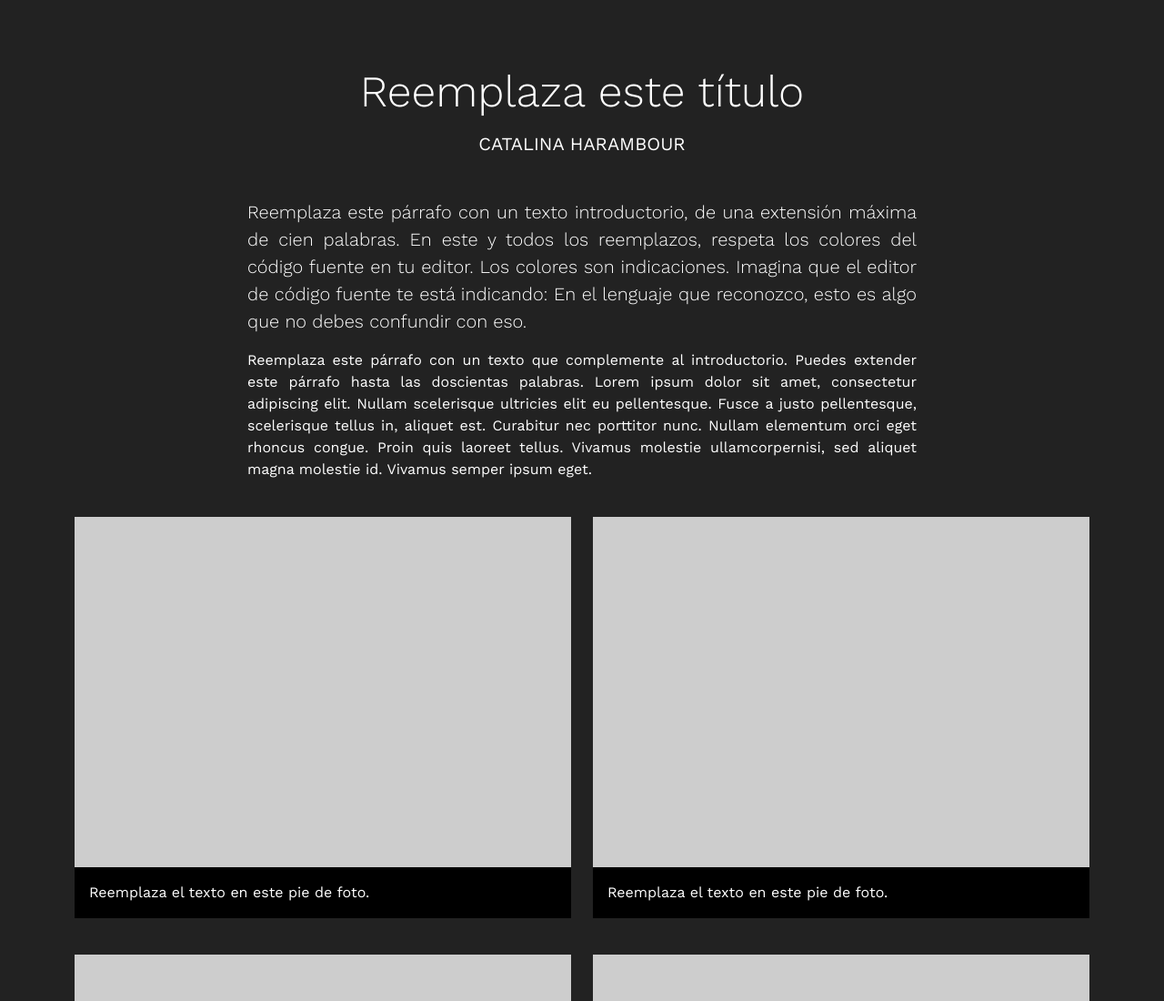
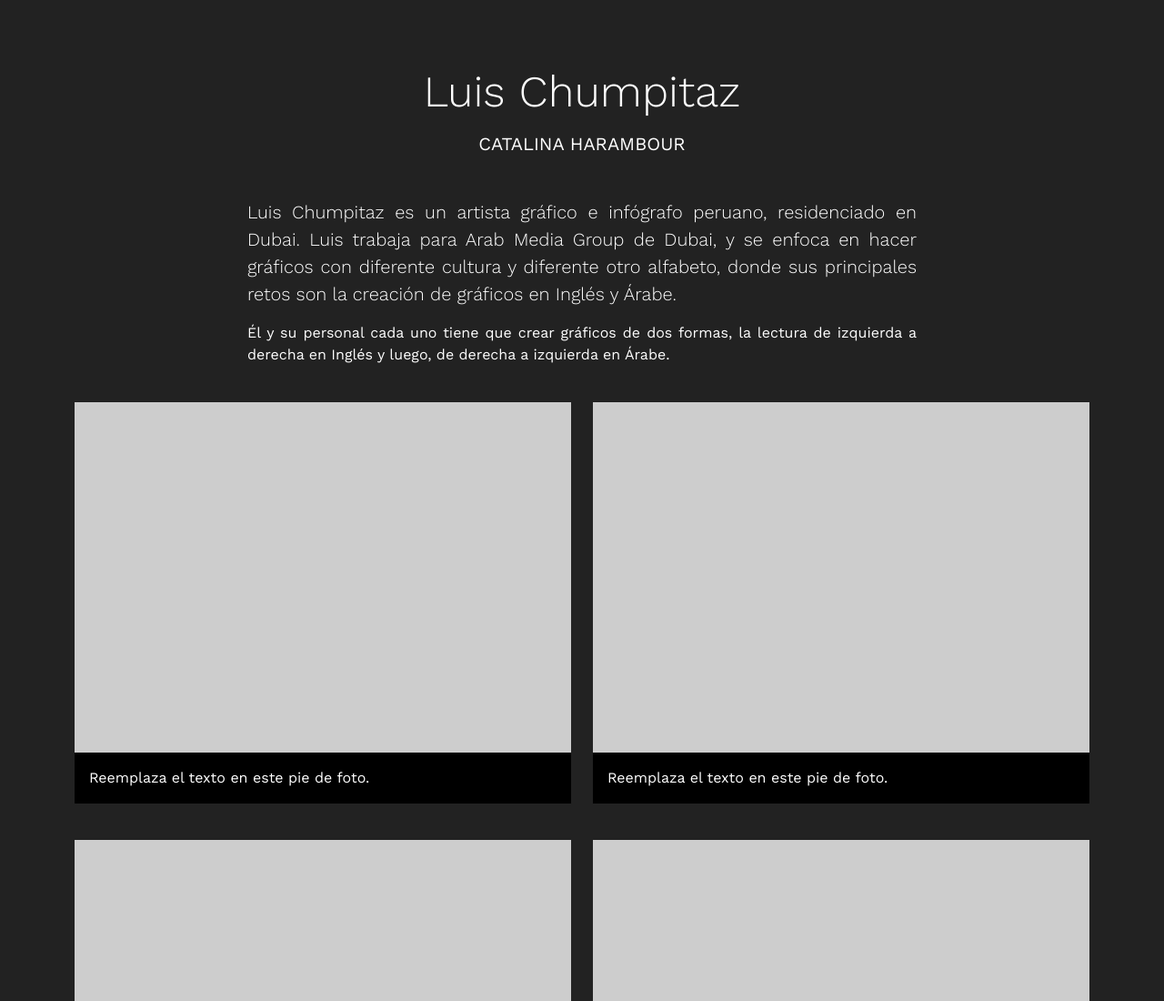
Before and after one commit to catalinaho/id-clase-02, a plain HTML site: page index.html in a window 1280 px wide. Shown: the top 1100 px of the page at 91% size. Drawn offline with nearby package versions, Linux system fonts and the light colour scheme.

Commit message:
Update index.html

```diff
--- a/index.html
+++ b/index.html
@@ -16,20 +16,20 @@
             }
             @media (min-width: 992px) { header p{ text-align: justify; text-justify: inter-word; } }
         </style>
-        <title>Reemplaza este título que se muestra en la ventana de tu navegador</title>
+        <title>Luis Chumpitaz</title>
     </head>
     <body>
         <header class="container">
             <div class="row py-4">
                 <div class="col-sm-11 col-md-10 col-lg-9 col-xl-8 col-xxl-7 mx-auto">
 
-                    <h1 class="mb-3 mt-5 text-center display-5 ">Reemplaza este título</h1>
+                    <h1 class="mb-3 mt-5 text-center display-5 ">Luis Chumpitaz</h1>
 
                     <h2 class="mb-5 text-center text-uppercase fs-5">Catalina Harambour</h2>
 
-                    <p class="lead">Reemplaza este párrafo con un texto introductorio, de una extensión máxima de cien palabras. En este y todos los reemplazos, respeta los colores del código fuente en tu editor. Los colores son indicaciones. Imagina que el editor de código fuente te está indicando: En el lenguaje que reconozco, esto es algo que no debes confundir con eso.</p>
+                    <p class="lead">Luis Chumpitaz es un artista gráfico e infógrafo peruano, residenciado en Dubai. Luis trabaja para Arab Media Group de Dubai, y se enfoca en hacer gráficos con diferente cultura y diferente otro alfabeto, donde sus principales retos son la creación de gráficos en Inglés y Árabe.</p>
 
-                    <p>Reemplaza este párrafo con un texto que complemente al introductorio. Puedes extender este párrafo hasta las doscientas palabras. Lorem ipsum dolor sit amet, consectetur adipiscing elit. Nullam scelerisque ultricies elit eu pellentesque. Fusce a justo pellentesque, scelerisque tellus in, aliquet est. Curabitur nec porttitor nunc. Nullam elementum orci eget rhoncus congue. Proin quis laoreet tellus. Vivamus molestie ullamcorpernisi, sed aliquet magna molestie id. Vivamus semper ipsum eget.</p>
+                    <p>Él y su personal cada uno tiene que crear gráficos de dos formas, la lectura de izquierda a derecha en Inglés y luego, de derecha a izquierda en Árabe.</p>
 
                 </div>
             </div>
```
